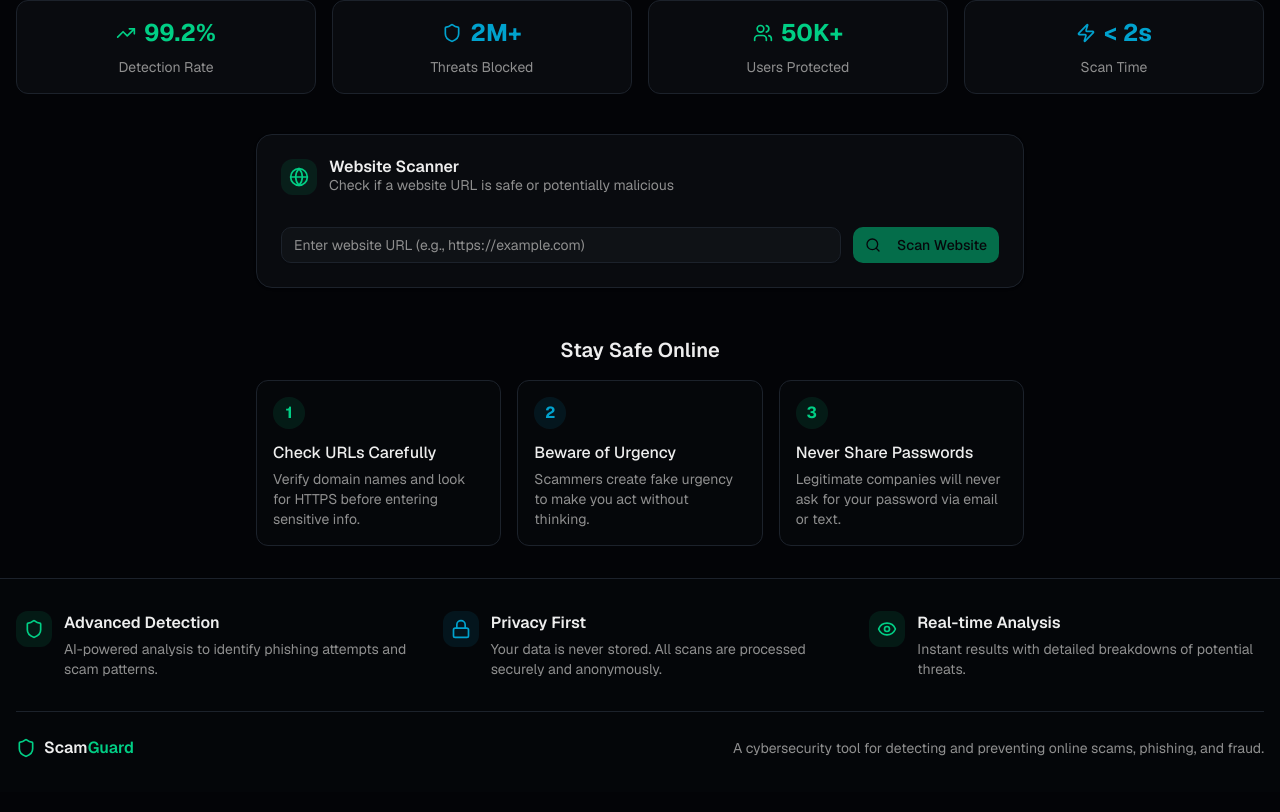
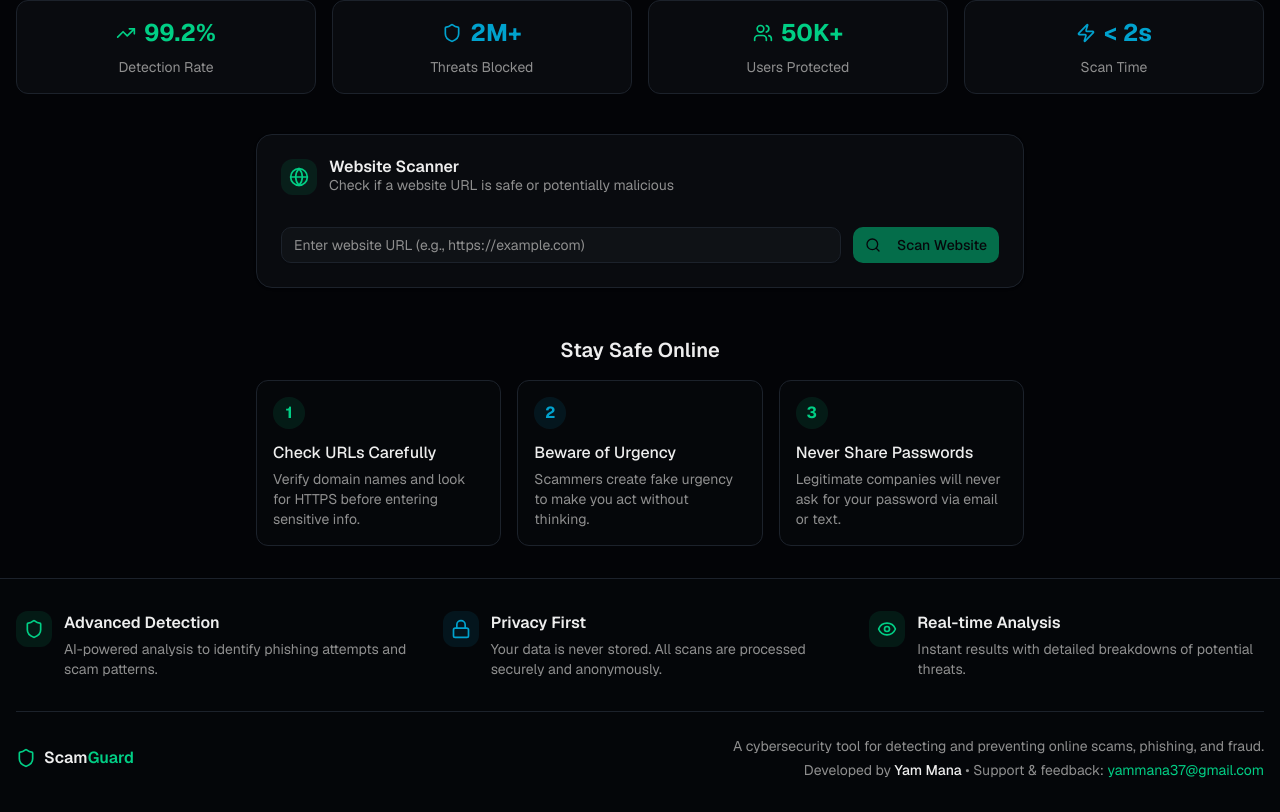
Before and after one commit to YamMana35/ScamGuard, a Next.js app in the folder frontend/b_435ZbrspprC-1773142166268/: page / in a window 1280 px wide. Shown: the part 303-1115 px from the top of the page. Built offline with nearby package versions, Linux system fonts and the light colour scheme.

Commit message:
add developer credit and support email

```diff
--- a/frontend/b_435ZbrspprC-1773142166268/components/footer.tsx
+++ b/frontend/b_435ZbrspprC-1773142166268/components/footer.tsx
@@ -16,6 +16,7 @@ export function Footer() {
               </p>
             </div>
           </div>
+
           <div className="flex items-start gap-3">
             <div className="p-2 rounded-lg bg-accent/10 text-accent">
               <Lock className="h-5 w-5" />
@@ -27,6 +28,7 @@ export function Footer() {
               </p>
             </div>
           </div>
+
           <div className="flex items-start gap-3">
             <div className="p-2 rounded-lg bg-primary/10 text-primary">
               <Eye className="h-5 w-5" />
@@ -47,9 +49,21 @@ export function Footer() {
               Scam<span className="text-primary">Guard</span>
             </span>
           </div>
-          <p className="text-sm text-muted-foreground text-center md:text-right">
-            A cybersecurity tool for detecting and preventing online scams, phishing, and fraud.
-          </p>
+
+          <div className="text-sm text-muted-foreground text-center md:text-right">
+            <p>
+              A cybersecurity tool for detecting and preventing online scams, phishing, and fraud.
+            </p>
+            <p className="mt-1">
+              Developed by <span className="text-foreground font-medium">Yam Mana</span> • Support & feedback:{" "}
+              <a
+                href="mailto:yammana37@gmail.com"
+                className="text-primary hover:underline"
+              >
+                yammana37@gmail.com
+              </a>
+            </p>
+          </div>
         </div>
       </div>
     </footer>
```
